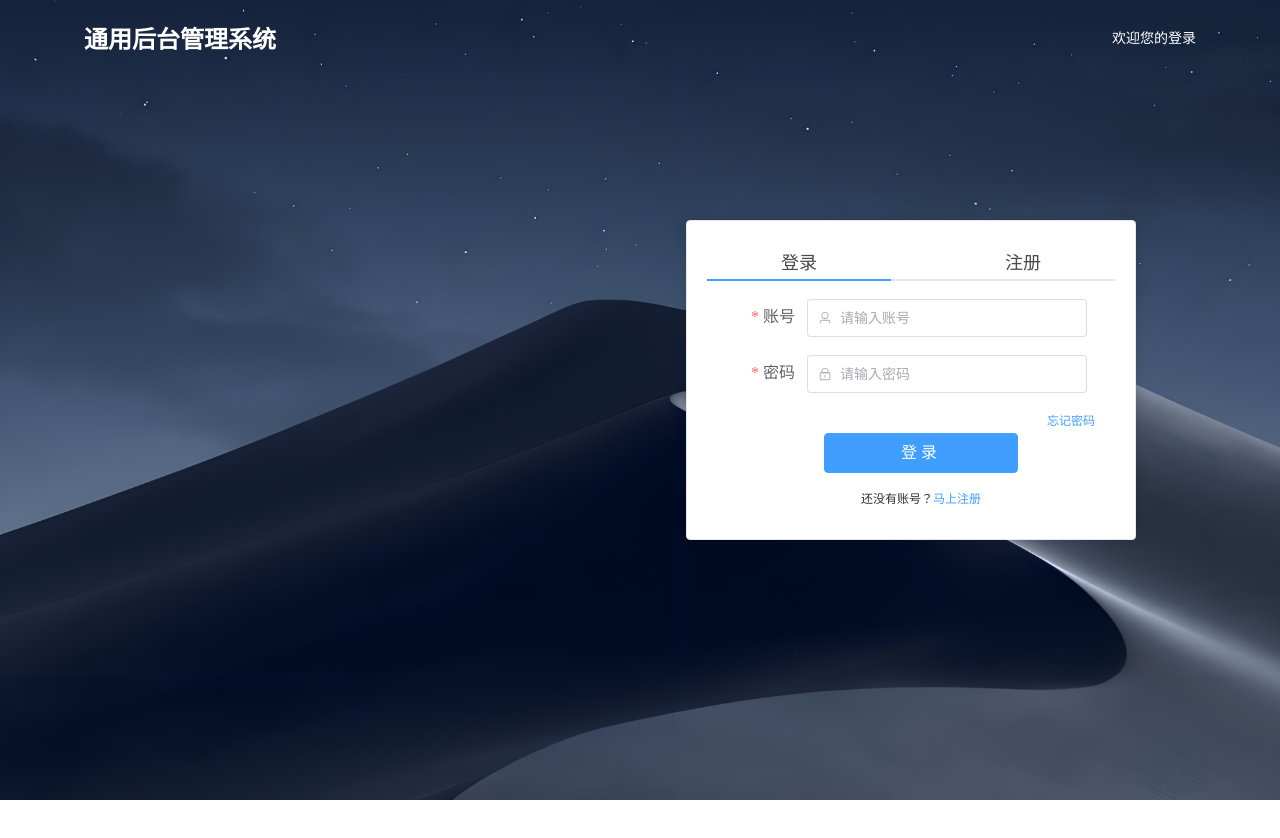
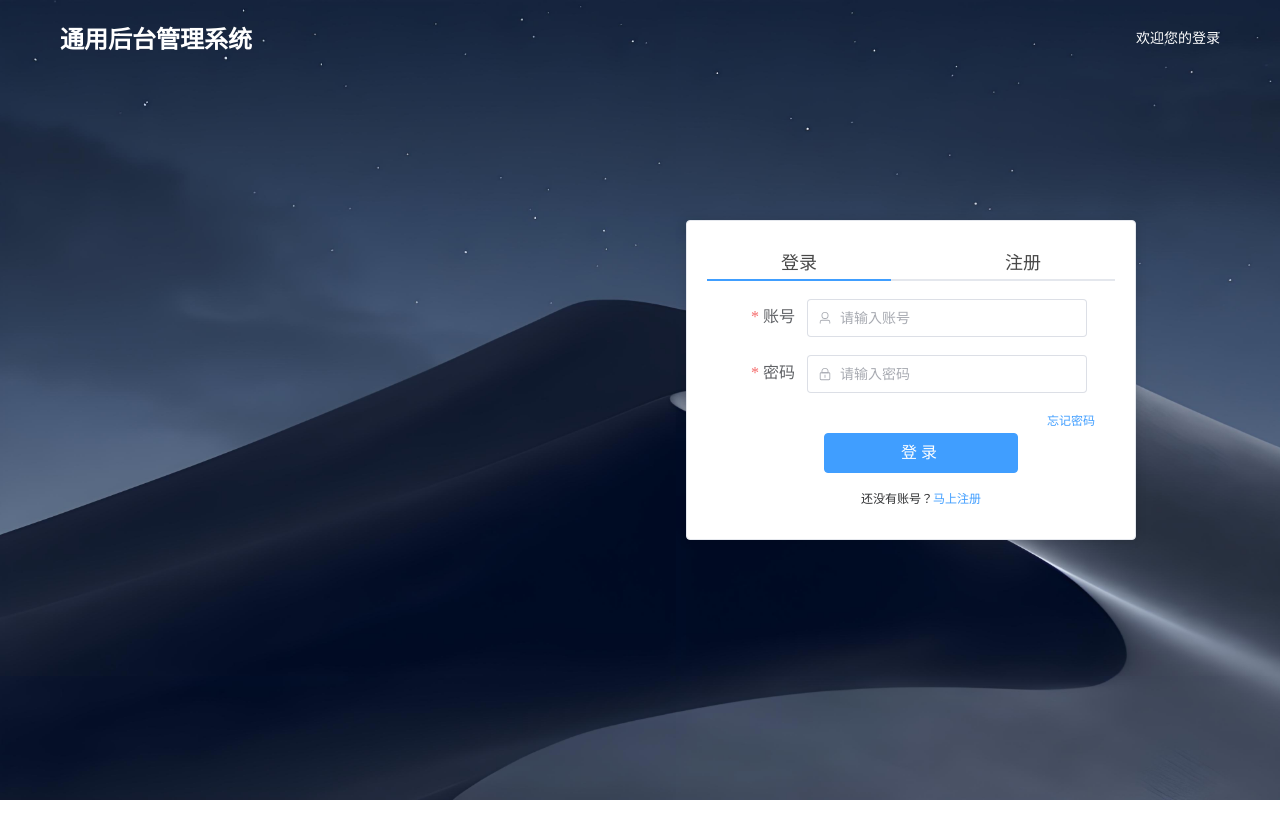
Before and after one commit to ys1112/vue3_ts_program, a Vue app: page /login in a window 1280 px wide. Shown: the top 838 px of the page. Built offline with nearby package versions, Linux system fonts and the light colour scheme.

Commit message:
登录页面布局修改

```diff
--- a/src/views/login/Login.vue
+++ b/src/views/login/Login.vue
@@ -287,7 +287,7 @@ const handleClick = (tab: TabsPaneContext, event: Event) => {
       justify-content: space-between;
       align-items: center;
       margin: 0 auto;
-      padding: 0 64px;
+      padding: 0 40px;
 
       span {
         font-size: 14px;
```
